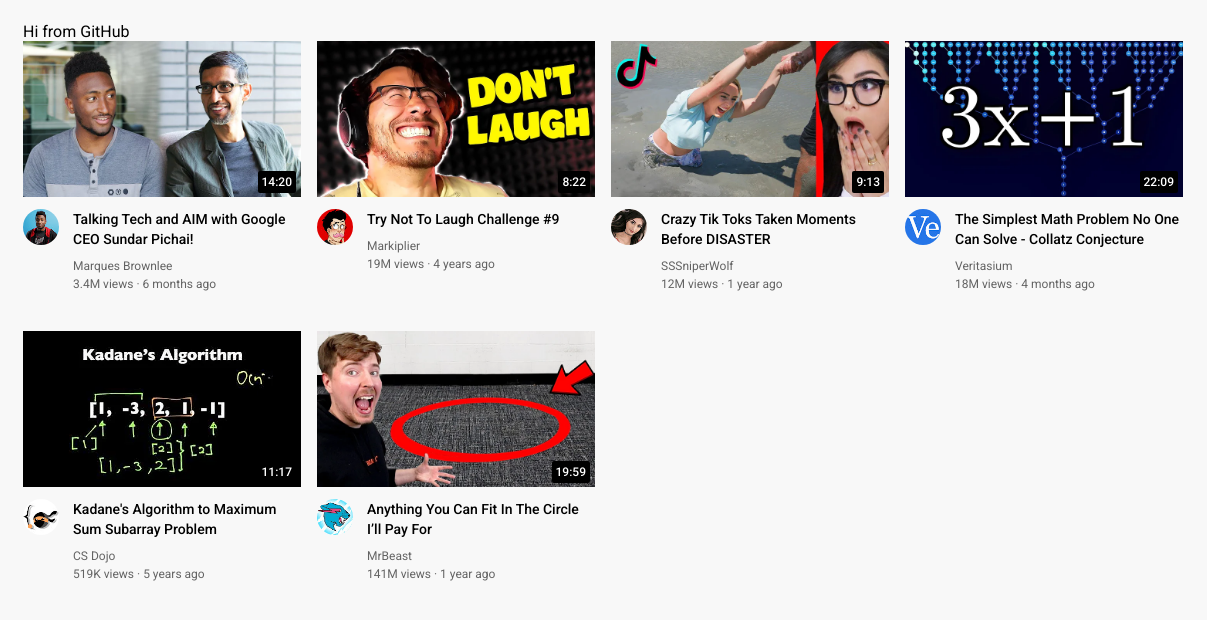
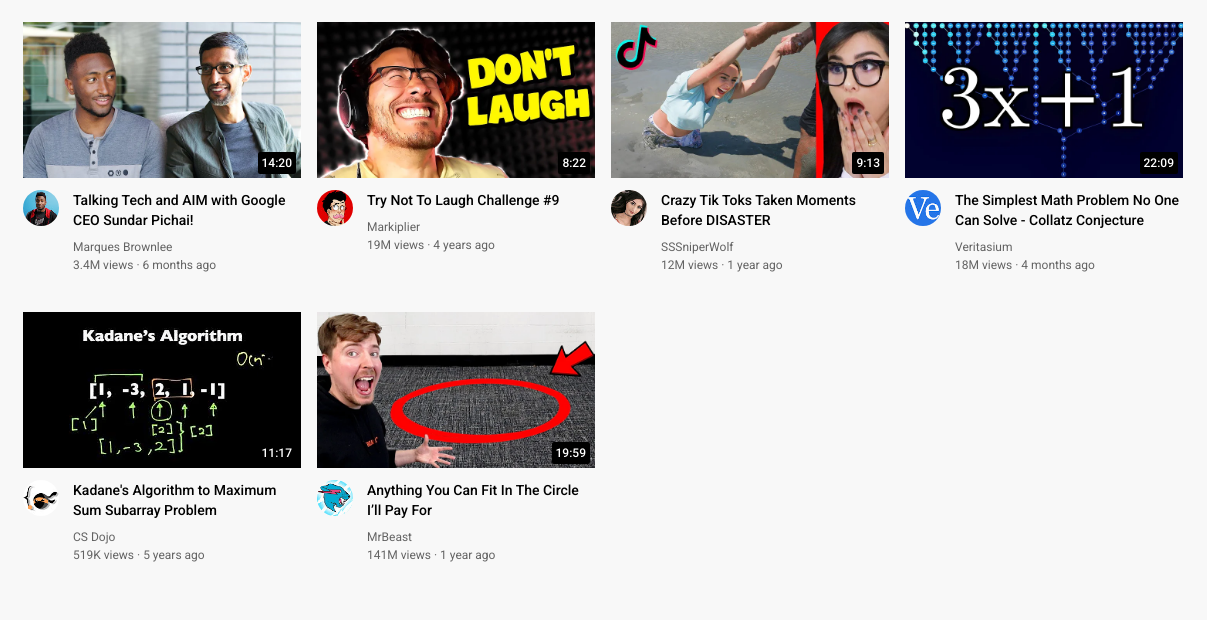
Before and after one commit to aditya-sharma1/pages, a plain HTML site: page index.html in a window 1280 px wide. Shown: the part 58-678 px from the top of the page, 73-1280 px from the left. Drawn offline with Linux system fonts and the light colour scheme.

Commit message:
separated JS file

```diff
--- a/index.html
+++ b/index.html
@@ -13,7 +13,7 @@
 </head>
 
 <body>
-  <script>document.write('Hi from GitHub')</script>
+  <script src="sampless.js"></script>
   <header class="header">
     <div class="left-section">
       <img src="icons/hamburger-menu.svg" class="hamburger-menu">
--- /dev/null
+++ b/sampless.js
@@ -0,0 +1 @@
+alert('Hi');
```
